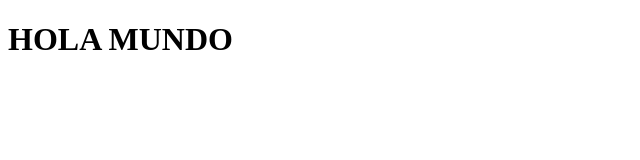
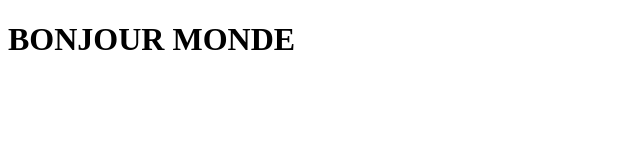
Before and after one commit to domieprangel/prueba-git, a plain HTML site: page index.html in a window 1280 px wide. Shown: the whole page, without its empty margins (0-640 px from the left). Drawn offline with Linux system fonts and the light colour scheme.

Commit message:
CAMBIO IDIOMA A FRANCÉS EN HTML

```diff
--- a/index.html
+++ b/index.html
@@ -6,6 +6,6 @@
     <title>Document</title>
 </head>
 <body>
-    <h1>HOLA MUNDO</h1>
+    <h1>BONJOUR MONDE</h1>
 </body>
 </html>
```
